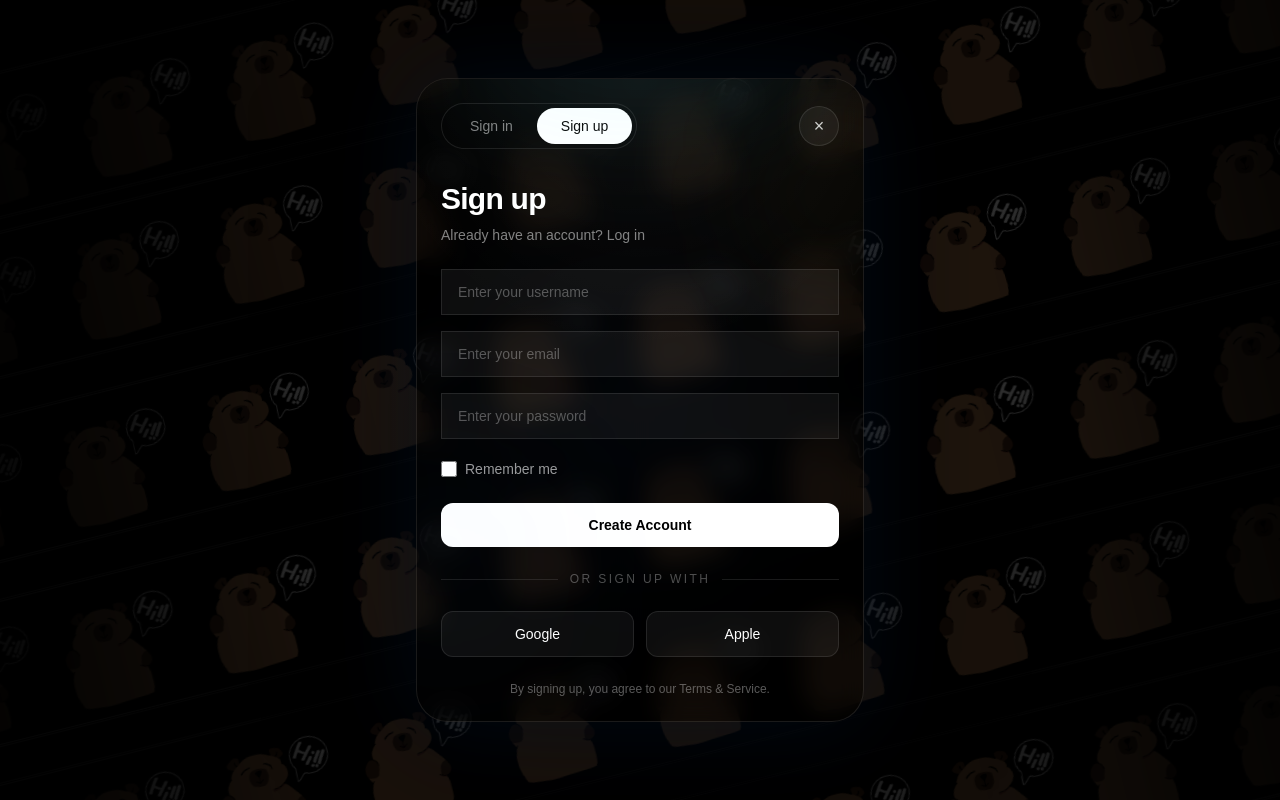
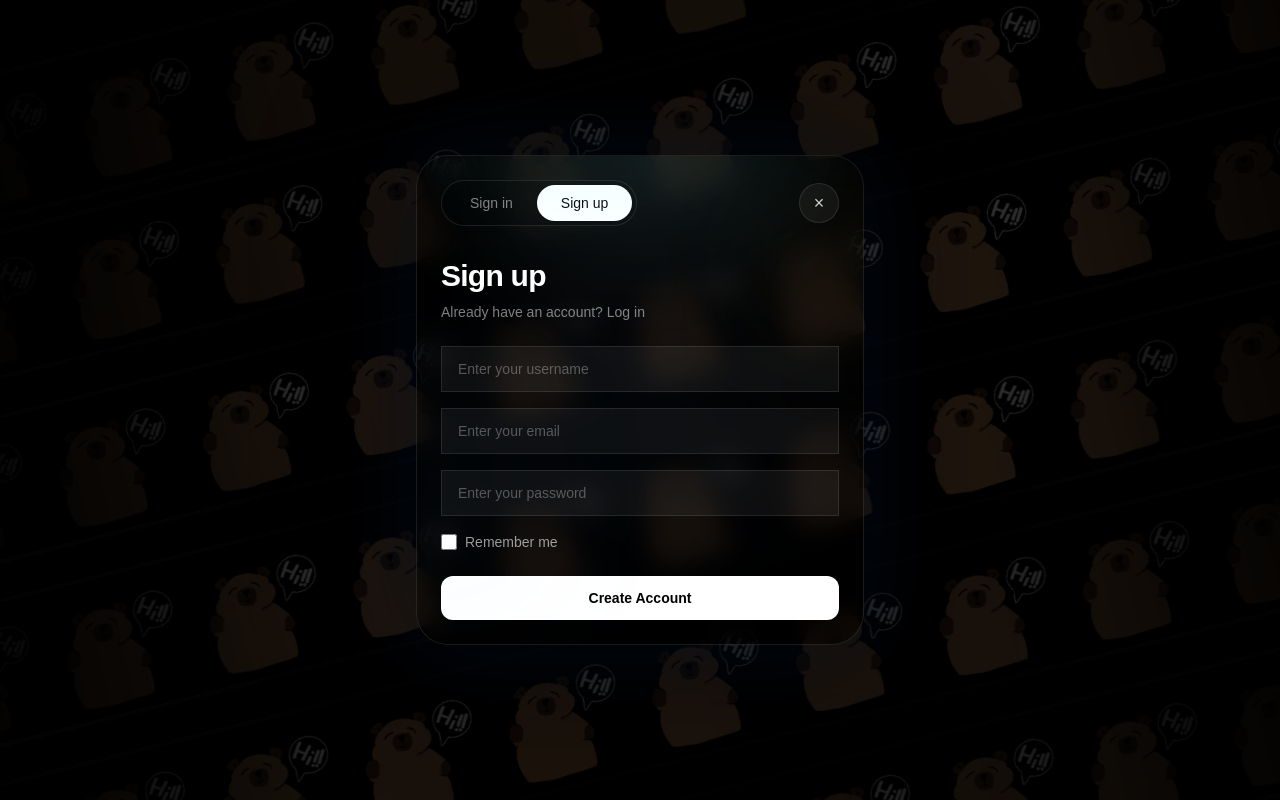
Before and after one commit to carrotbreadd/software-engineering-project, a Next.js app in the folder uga-app/: page /signup in a window 1280 px wide. Built offline with nearby package versions, Linux system fonts and the light colour scheme.

Commit message:
Added mongodb and added functionality of page switch button from sign in to sign up.

```diff
--- /dev/null
+++ b/uga-app/app/api/signup/route.ts
@@ -0,0 +1,46 @@
+import { NextResponse } from "next/server";
+import { connectDB } from "@/lib/mongodb";
+import User from "@/models/User";
+
+export async function POST(req: Request) {
+  try {
+    await connectDB();
+
+    const body = await req.json();
+    const { email, password } = body;
+
+    if (!email || !password) {
+      return NextResponse.json(
+        { message: "Email and password required" },
+        { status: 400 }
+      );
+    }
+
+    const existingUser = await User.findOne({ email });
+
+    if (existingUser) {
+      return NextResponse.json(
+        { message: "User already exists" },
+        { status: 409 }
+      );
+    }
+
+    const newUser = await User.create({
+      email,
+      password
+    });
+
+    return NextResponse.json(
+      { message: "User created", user: newUser },
+      { status: 201 }
+    );
+
+  } catch (error) {
+    console.error(error);
+
+    return NextResponse.json(
+      { message: "Server error" },
+      { status: 500 }
+    );
+  }
+}
--- a/uga-app/app/login/page.tsx
+++ b/uga-app/app/login/page.tsx
@@ -1,4 +1,7 @@
+"use client";
+
 import type { CSSProperties } from "react";
+import { useRouter } from "next/navigation";
 
 const ribbons = [
   {
@@ -58,6 +61,8 @@ const ribbons = [
 ];
 
 export default function LoginPage() {
+  const router = useRouter();
+
   return (
     <main className="relative flex min-h-screen items-center justify-center overflow-hidden bg-black px-4">
       <div className="pointer-events-none absolute inset-0">
@@ -103,7 +108,6 @@ export default function LoginPage() {
             <div className="absolute inset-[1px] rounded-[999px] border border-white/8" />
           </div>
         ))}
-
       </div>
 
       <section className="relative z-10 w-full max-w-md overflow-hidden rounded-[2rem] border border-white/10 bg-black/40 p-6 shadow-[0_0_90px_rgba(20,120,255,0.08),0_0_140px_rgba(0,0,0,0.65)] backdrop-blur-md">
@@ -116,8 +120,11 @@ export default function LoginPage() {
 
         <div className="mb-8 flex items-center justify-between">
           <div className="flex rounded-full border border-white/10 bg-black/50 p-1">
+
+            {/* ONLY FUNCTION ADDED */}
             <button
               type="button"
+              onClick={() => router.push("/login")}
               className="rounded-full bg-white px-6 py-2 text-sm font-medium text-black"
             >
               Sign in
@@ -125,20 +132,24 @@ export default function LoginPage() {
 
             <button
               type="button"
+              onClick={() => router.push("/signup")}
               className="rounded-full px-6 py-2 text-sm font-medium text-white/50"
             >
               Sign up
             </button>
+
           </div>
 
           <button
             type="button"
+            onClick={() => router.push("/")}
             className="flex h-10 w-10 items-center justify-center rounded-full border border-white/10 bg-white/5 text-lg text-white/80 transition hover:bg-white/10"
           >
             ×
           </button>
         </div>
 
+        {/* EVERYTHING BELOW IS EXACTLY YOUR ORIGINAL */}
         <div className="mb-6">
           <h1 className="text-3xl font-semibold tracking-tight text-white">
             Welcome back
@@ -218,7 +229,6 @@ export default function LoginPage() {
           By signing in, you agree to our Terms & Service.
         </p>
       </section>
-
     </main>
   );
 }
--- a/uga-app/app/signup/page.tsx
+++ b/uga-app/app/signup/page.tsx
@@ -1,5 +1,7 @@
+"use client";
+
 import type { CSSProperties } from "react";
-
+import { useRouter } from "next/navigation";
 const ribbons = [
   {
     top: "-12%",
@@ -58,6 +60,8 @@ const ribbons = [
 ];
 
 export default function Signuppage() {
+  const router = useRouter();
+
   return (
     <main className="relative flex min-h-screen items-center justify-center overflow-hidden bg-black px-4">
       <div className="pointer-events-none absolute inset-0">
@@ -103,7 +107,6 @@ export default function Signuppage() {
             <div className="absolute inset-[1px] rounded-[999px] border border-white/8" />
           </div>
         ))}
-
       </div>
 
       <section className="relative z-10 w-full max-w-md overflow-hidden rounded-[2rem] border border-white/10 bg-black/40 p-6 shadow-[0_0_90px_rgba(20,120,255,0.08),0_0_140px_rgba(0,0,0,0.65)] backdrop-blur-md">
@@ -116,8 +119,10 @@ export default function Signuppage() {
 
         <div className="mb-8 flex items-center justify-between">
           <div className="flex rounded-full border border-white/10 bg-black/50 p-1">
+
             <button
               type="button"
+              onClick={() => router.push("/login")}
               className="rounded-full px-6 py-2 text-sm font-medium text-white/50"
             >
               Sign in
@@ -131,9 +136,9 @@ export default function Signuppage() {
             </button>
           </div>
 
-
           <button
             type="button"
+            onClick={() => router.push("/")}
             className="flex h-10 w-10 items-center justify-center rounded-full border border-white/10 bg-white/5 text-lg text-white/80 transition hover:bg-white/10"
           >
             ×
@@ -153,74 +158,21 @@ export default function Signuppage() {
         </div>
 
         <form className="space-y-4">
-              <div>
-                <input
-                  type="text"
-                  placeholder="Enter your username"
-                  className="w-full rounded-x1 border border-white/10 bg-white/5 px-4 py-3 text-sm text-white outline-none placeholder:text-white/30 focus:border-white/20"
-                />
-              </div>
+          <input type="text" placeholder="Enter your username" className="w-full rounded-x1 border border-white/10 bg-white/5 px-4 py-3 text-sm text-white outline-none placeholder:text-white/30 focus:border-white/20" />
 
-              <div>
-                <input
-                  type="email"
-                  placeholder="Enter your email"
-                  className="w-full rounded-x1 border border-white/10 bg-white/5 px-4 py-3 text-sm text-white outline-none placeholder:text-white/30 focus:border-white/20"
-                />
-              </div>
+          <input type="email" placeholder="Enter your email" className="w-full rounded-x1 border border-white/10 bg-white/5 px-4 py-3 text-sm text-white outline-none placeholder:text-white/30 focus:border-white/20" />
 
-              <div>
-                <input
-                  type="password"
-                  placeholder="Enter your password"
-                  className="w-full rounded-x1 border border-white/10 bg-white/5 px-4 py-3 text-sm text-white outline-none placeholder:text-white/30 focus:border-white/20"
-                />
-              </div>
+          <input type="password" placeholder="Enter your password" className="w-full rounded-x1 border border-white/10 bg-white/5 px-4 py-3 text-sm text-white outline-none placeholder:text-white/30 focus:border-white/20" />
 
-              <div className="flex items-center justify-between pt-1">
           <label className="flex items-center gap-2 text-sm text-white/60">
-                  <input
-                    type="checkbox"
-                    className="h-4 w-4 rounded border-white/20 bg-transparent"
-                  />
+            <input type="checkbox" className="h-4 w-4 rounded border-white/20 bg-transparent" />
             Remember me
           </label>
-                </div>
 
-                <button
-                  type="submit"
-                  className="mt-2 w-full rounded-xl bg-white px-4 py-3 text-sm font-semibold text-black transition hover:bg-white/90"
-                  >
+          <button type="submit" className="mt-2 w-full rounded-xl bg-white px-4 py-3 text-sm font-semibold text-black transition hover:bg-white/90">
             Create Account
           </button>
         </form>
-                 <div className="my-6 flex items-center gap-3">
-          <div className="h-px flex-1 bg-white/10" />
-          <span className="text-xs uppercase tracking-[0.2em] text-white/30">
-            Or sign up with
-          </span>
-          <div className="h-px flex-1 bg-white/10" />
-        </div>
-
-        <div className="grid grid-cols-2 gap-3">
-          <button
-            type="button"
-            className="rounded-xl border border-white/10 bg-white/5 px-4 py-3 text-sm font-medium text-white transition hover:bg-white/10"
-          >
-            Google
-          </button>
-
-          <button
-            type="button"
-            className="rounded-xl border border-white/10 bg-white/5 px-4 py-3 text-sm font-medium text-white transition hover:bg-white/10"
-          >
-            Apple
-          </button>
-        </div>
-
-        <p className="mt-6 text-center text-xs text-white/35">
-          By signing up, you agree to our Terms & Service.
-        </p>
       </section>
     </main>
   );
--- /dev/null
+++ b/uga-app/lib/mongodb.ts
@@ -0,0 +1,26 @@
+import mongoose from "mongoose";
+
+const MONGODB_URI = process.env.MONGODB_URI as string;
+
+if (!MONGODB_URI) {
+  throw new Error("MONGODB_URI not defined");
+}
+
+let cached = (global as any).mongoose;
+
+if (!cached) {
+  cached = (global as any).mongoose = { conn: null, promise: null };
+}
+
+export async function connectDB() {
+  if (cached.conn) return cached.conn;
+
+  if (!cached.promise) {
+    cached.promise = mongoose.connect(MONGODB_URI, {
+      dbName: "uga-app",
+    });
+  }
+
+  cached.conn = await cached.promise;
+  return cached.conn;
+}
--- /dev/null
+++ b/uga-app/models/User.ts
@@ -0,0 +1,8 @@
+import mongoose from "mongoose";
+
+const UserSchema = new mongoose.Schema({
+  email: { type: String, required: true, unique: true },
+  password: { type: String, required: true }
+});
+
+export default mongoose.models.User || mongoose.model("User", UserSchema);
--- a/uga-app/package.json
+++ b/uga-app/package.json
@@ -9,6 +9,7 @@
     "lint": "eslint"
   },
   "dependencies": {
+    "mongoose": "^9.4.1",
     "next": "16.2.2",
     "react": "19.2.4",
     "react-dom": "19.2.4"
```
Also changed, not shown: 1 other file (tests, documents, lock files or other folders). Lines whose indentation alone changed are shown as unchanged.
